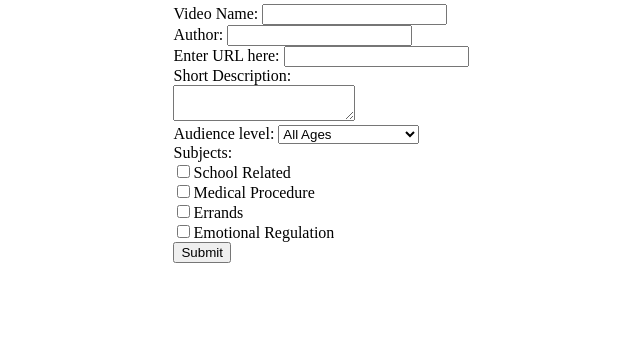
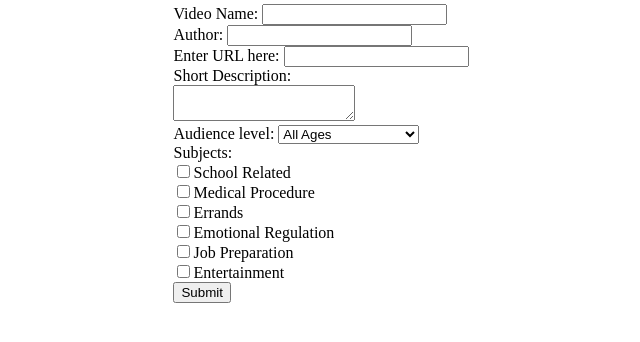
Before and after one commit to Corin-M/CapstoneProgress, a Flask app: page /uploads in a window 1280 px wide. Shown: the part 94-436 px from the top of the page, without its empty margins (319-959 px from the left). Run offline with Flask 2, Linux system fonts and the light colour scheme.

Commit message:
Adding Categories
Adding new categories

```diff
--- a/templates/index.html
+++ b/templates/index.html
@@ -40,6 +40,8 @@
       <option values="medical">Medical</option>
       <option values="errands">Errands</option>
       <option values="emotReg">Emotional Regulation</option>
+      <option values="jobPrep">Job Preparation</option>
+      <option values="entertainment">Entertainment</option>
     </select>
     <!--Filter by audience-->
     <select name="audience-filter"  id="audience-filter">
--- a/templates/uploading.html
+++ b/templates/uploading.html
@@ -79,6 +79,8 @@
             <input type="checkbox" value="medical" id ="tags" name="tags"><label>Medical Procedure</label><br>
             <input type="checkbox" value="errands"id ="tags" name="tags"><label>Errands</label><br>
             <input type="checkbox" value="emotReg" id ="tags" name="tags"><label>Emotional Regulation</label><br>
+            <input type="checkbox" value="jobPrep" id ="tags" name="tags"><label>Job Preparation</label><br>
+            <input type="checkbox" value="entertainment" id ="tags" name="tags"><label>Entertainment</label><br>
           <!--Submit button to trigger /add-->
           <button type="submit">Submit</button>
         </form>
```
